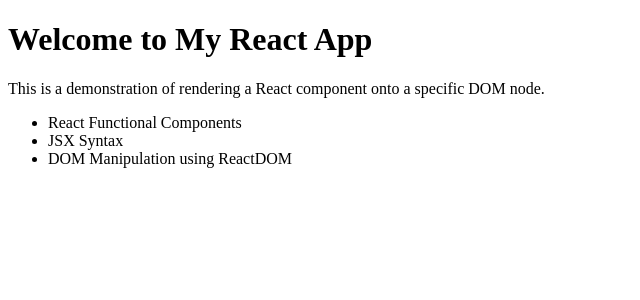
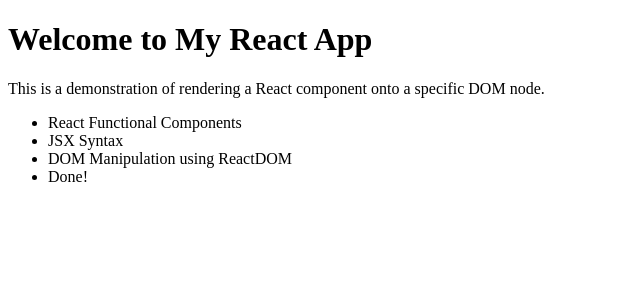
Before and after one commit to bsp3725k/single-component-debug-react, a React app: page / in a window 1280 px wide. Shown: the top 300 px of the page, without its empty margins (0-640 px from the left). Built offline with nearby package versions, Linux system fonts and the light colour scheme.

Commit message:
Your commit message

```diff
--- a/src/components/App.js
+++ b/src/components/App.js
@@ -14,6 +14,7 @@ const App = () => {
       <li>React Functional Components</li>
       <li>JSX Syntax</li>
       <li>DOM Manipulation using ReactDOM</li>
+      <li>Done!</li>
     </ul>
   </div>
   );
--- a/src/index.html
+++ b/src/index.html
@@ -11,5 +11,8 @@
 <body>
     <div id="root">
     </div>
+    <script src="index.js"></script>
+
+</body>
 
 </html>
--- a/src/index.js
+++ b/src/index.js
@@ -2,6 +2,5 @@ import React from "react";
 import ReactDOM from "react-dom";
 import App from "./components/App";
 
-
 // Render the App component on the DOM node with id="root"
 ReactDOM.render(<App />, document.getElementById("root"));
```
